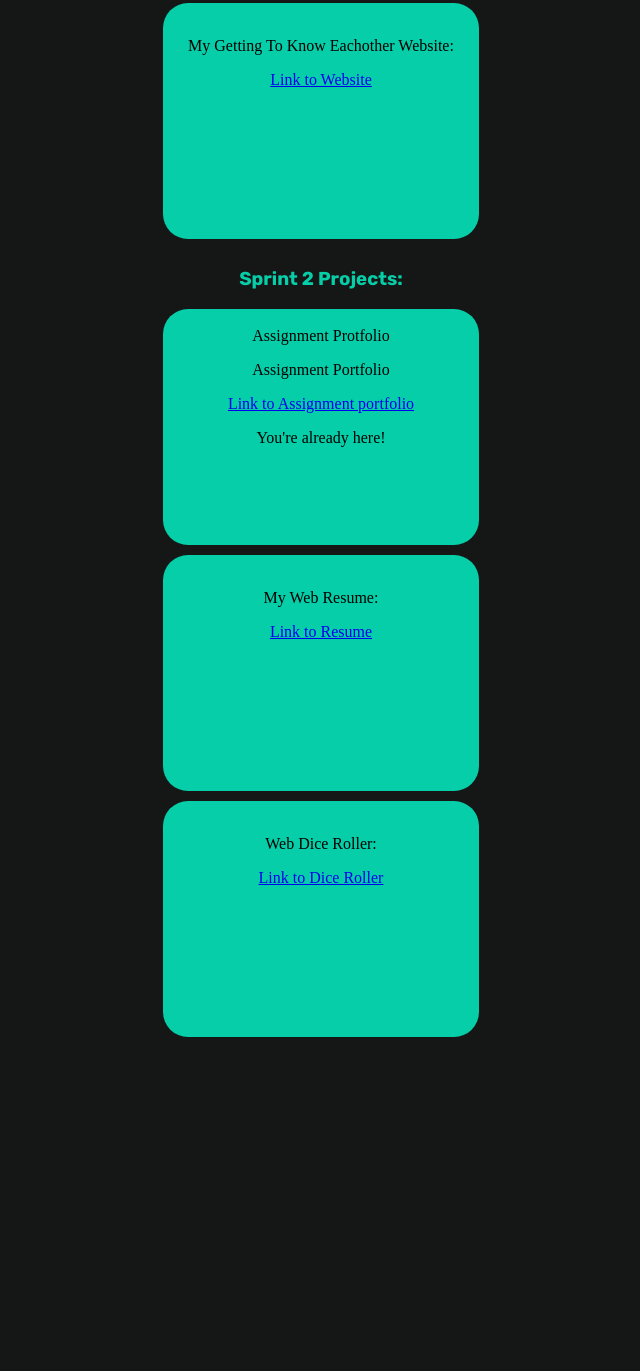
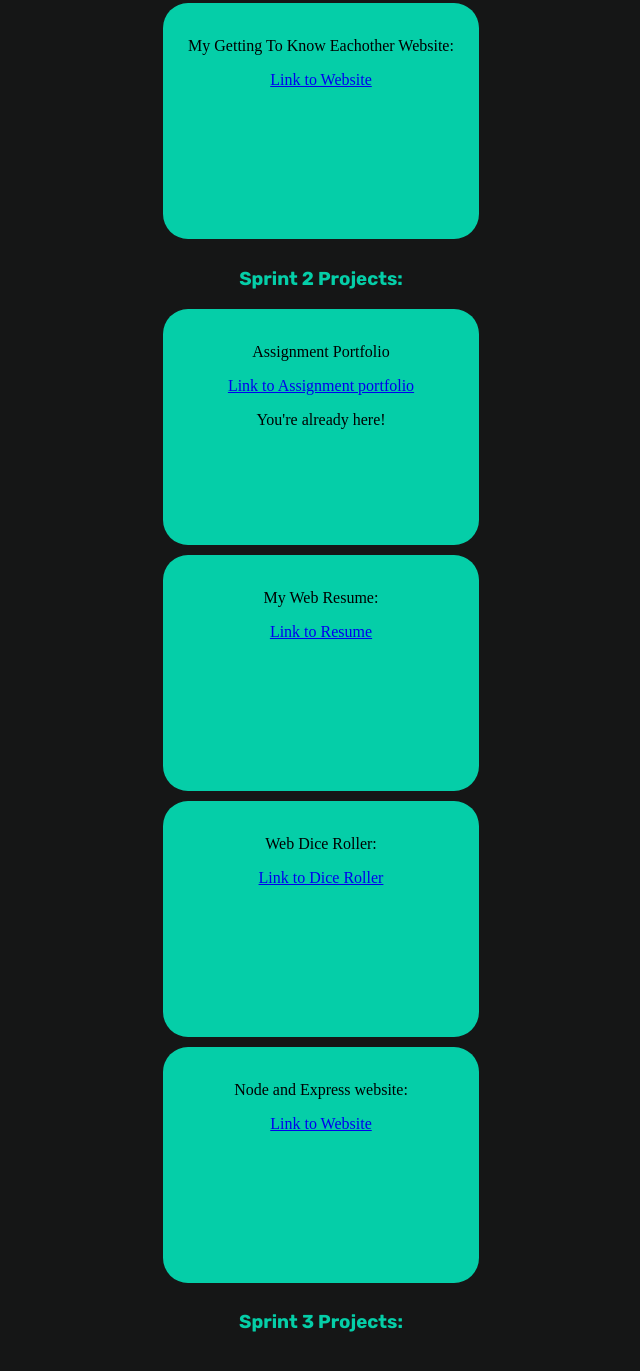
Before and after one commit to rplewi/assignment-portfolio, a plain HTML site: page index.html in a window 1280 px wide. Shown: the part 205-1576 px from the top of the page, without its empty margins (319-959 px from the left). Before the commit the page ends 1303 px from the top, so only its background shows below. Drawn offline with Linux system fonts and the light colour scheme.

Commit message:
Added final proj

```diff
--- a/index.html
+++ b/index.html
@@ -19,7 +19,7 @@
         </div>
 
         <h3 class="sprints">Sprint 2 Projects:</h3>
-        <div class="project">Assignment Protfolio
+        <div class="project">
             <p>Assignment Portfolio</p>
             <a href="https://icy-desert-0e4d30f10.4.azurestaticapps.net/">Link to Assignment portfolio</a>
             <p>You're already here!</p>
@@ -33,6 +33,12 @@
             <p>Web Dice Roller:</p>
             <a href="https://purple-moss-03f818610.4.azurestaticapps.net/">Link to Dice Roller</a>
         </div>
+
+        <div class="project">
+            <p>Node and Express website:</p>
+            <a href="https://azure-website-rg-dvfhbycegvakd5dz.centralus-01.azurewebsites.net/">Link to Website</a>
+        </div>
+        <h3 class="sprints">Sprint 3 Projects:</h3>
     </div>
 </body>
 </html>
```
